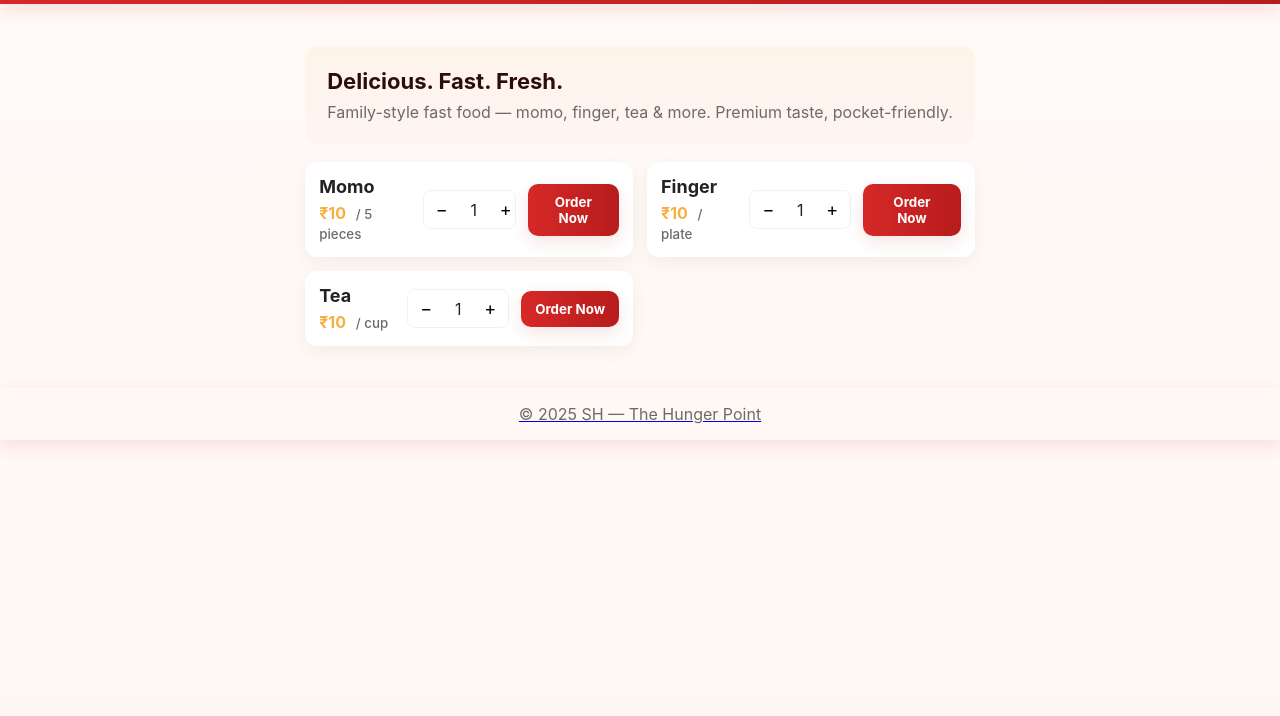
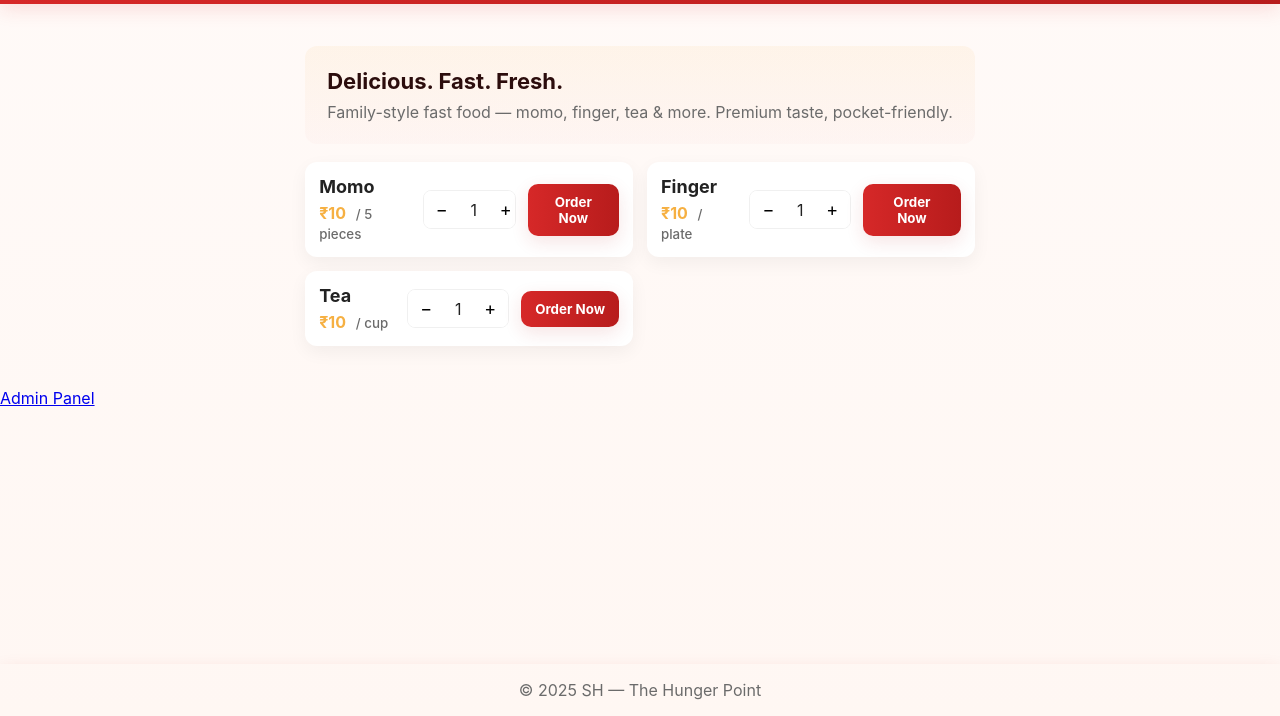
Before and after one commit to SandeepCoder09/SH-thehungerpoint, a plain HTML site: page home/index.html in a window 1280 px wide. Shown: the part 84-800 px from the top of the page. Drawn offline with Linux system fonts and the light colour scheme; no server answers; files whose address does not match are found by name.

Commit message:
Update index.html

```diff
--- a/home/index.html
+++ b/home/index.html
@@ -84,7 +84,7 @@
     </section>
   </main>
 
-<a href="https://sh-thehungerpoint.vercel.app/admin/login.html" </a>
+<a href="https://sh-thehungerpoint.vercel.app/admin/login.html">Admin Panel</a>
 
   <footer class="footer">
     <p>© 2025 SH — The Hunger Point</p>
```
